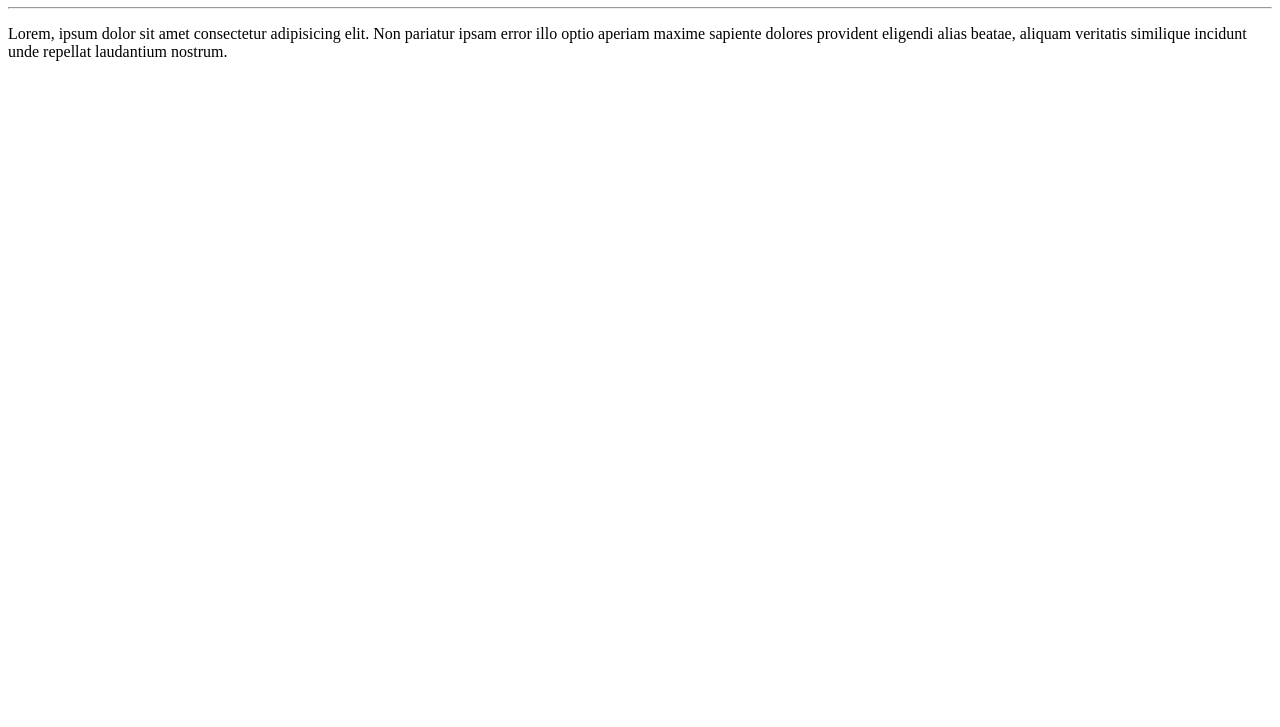
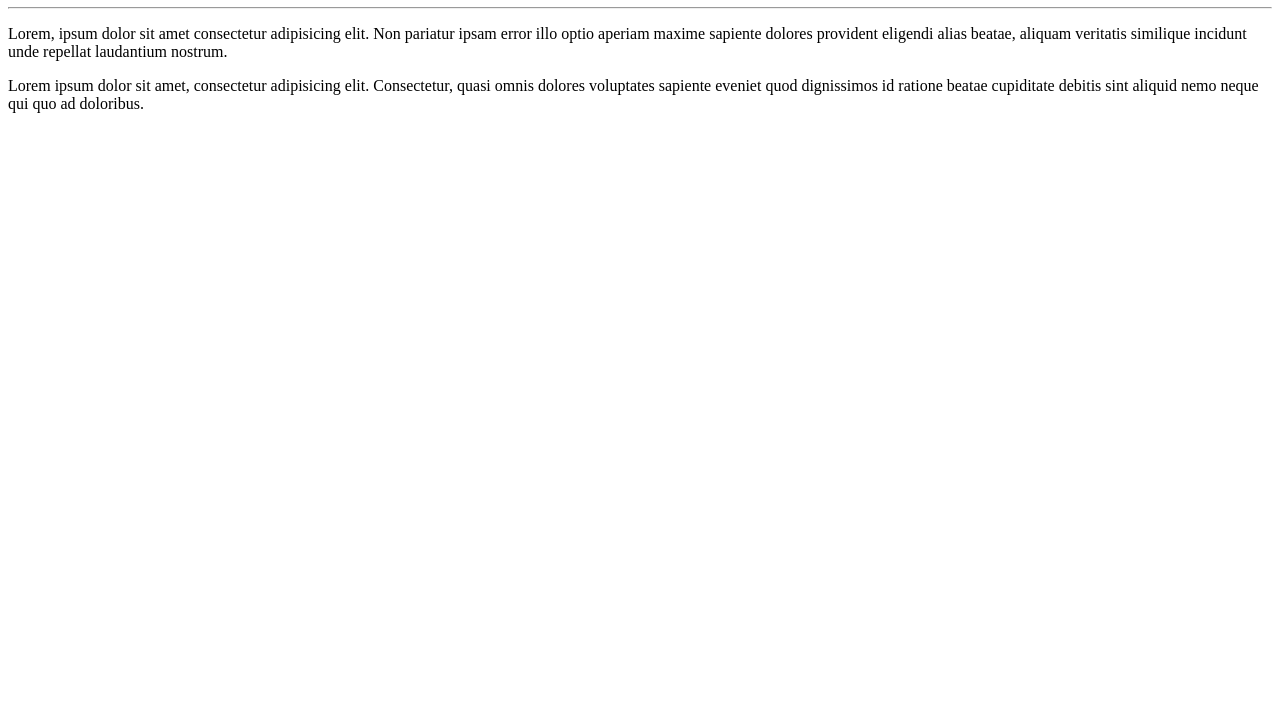
Before and after one commit to Dandurant/Hello-World, a plain HTML site: page site-exemplo/index.html in a window 1280 px wide. Shown: the part 73-800 px from the top of the page. Drawn offline with Linux system fonts and the light colour scheme.

Commit message:
adicionei esse segundo parágrafo para testar

```diff
--- a/site-exemplo/index.html
+++ b/site-exemplo/index.html
@@ -9,5 +9,7 @@
     <h1>Olá, mundo!</h1>
     <hr>
     <p>Lorem, ipsum dolor sit amet consectetur adipisicing elit. Non pariatur ipsam error illo optio aperiam maxime sapiente dolores provident eligendi alias beatae, aliquam veritatis similique incidunt unde repellat laudantium nostrum.</p>
+
+    <p>Lorem ipsum dolor sit amet, consectetur adipisicing elit. Consectetur, quasi omnis dolores voluptates sapiente eveniet quod dignissimos id ratione beatae cupiditate debitis sint aliquid nemo neque qui quo ad doloribus.</p>
 </body>
 </html>
```
